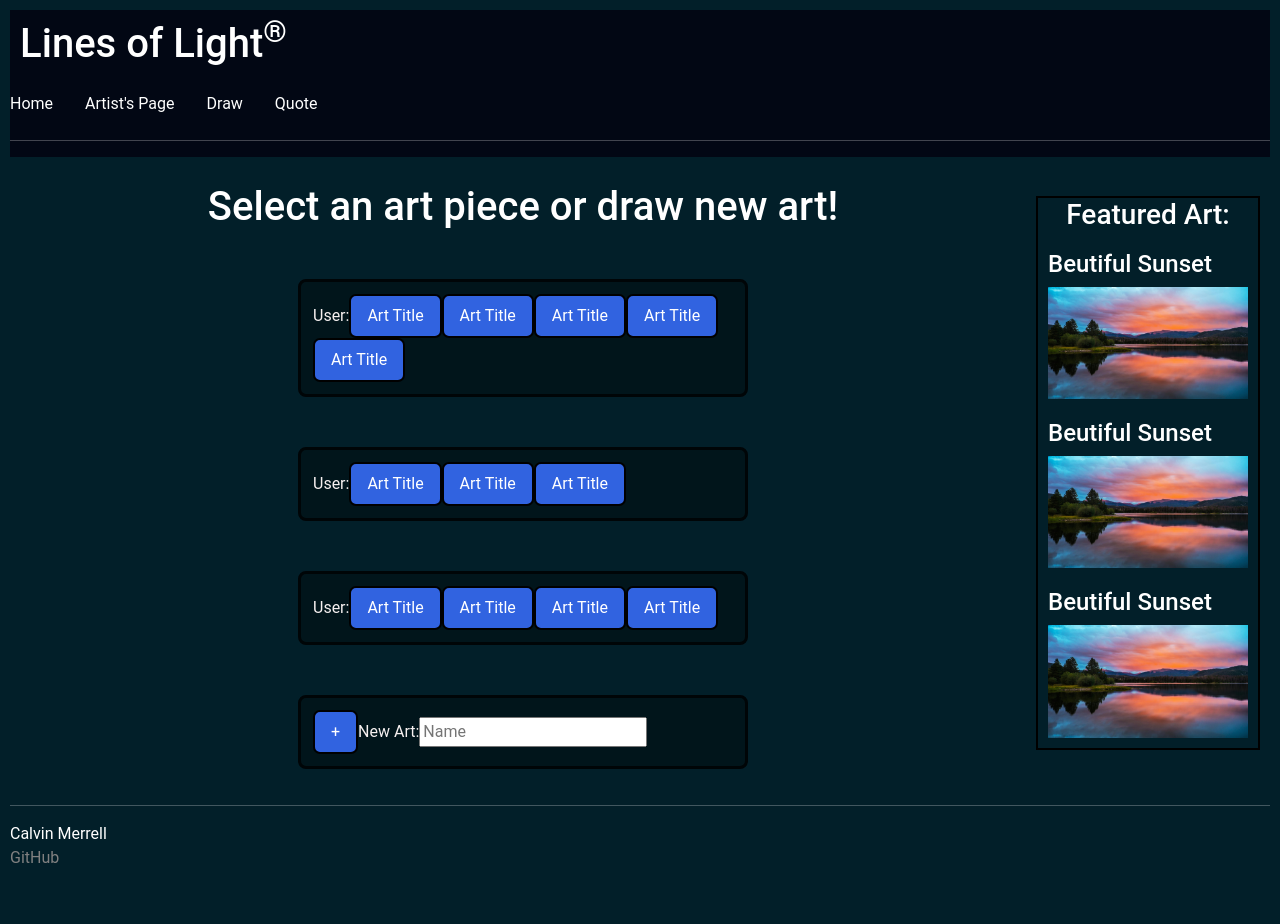
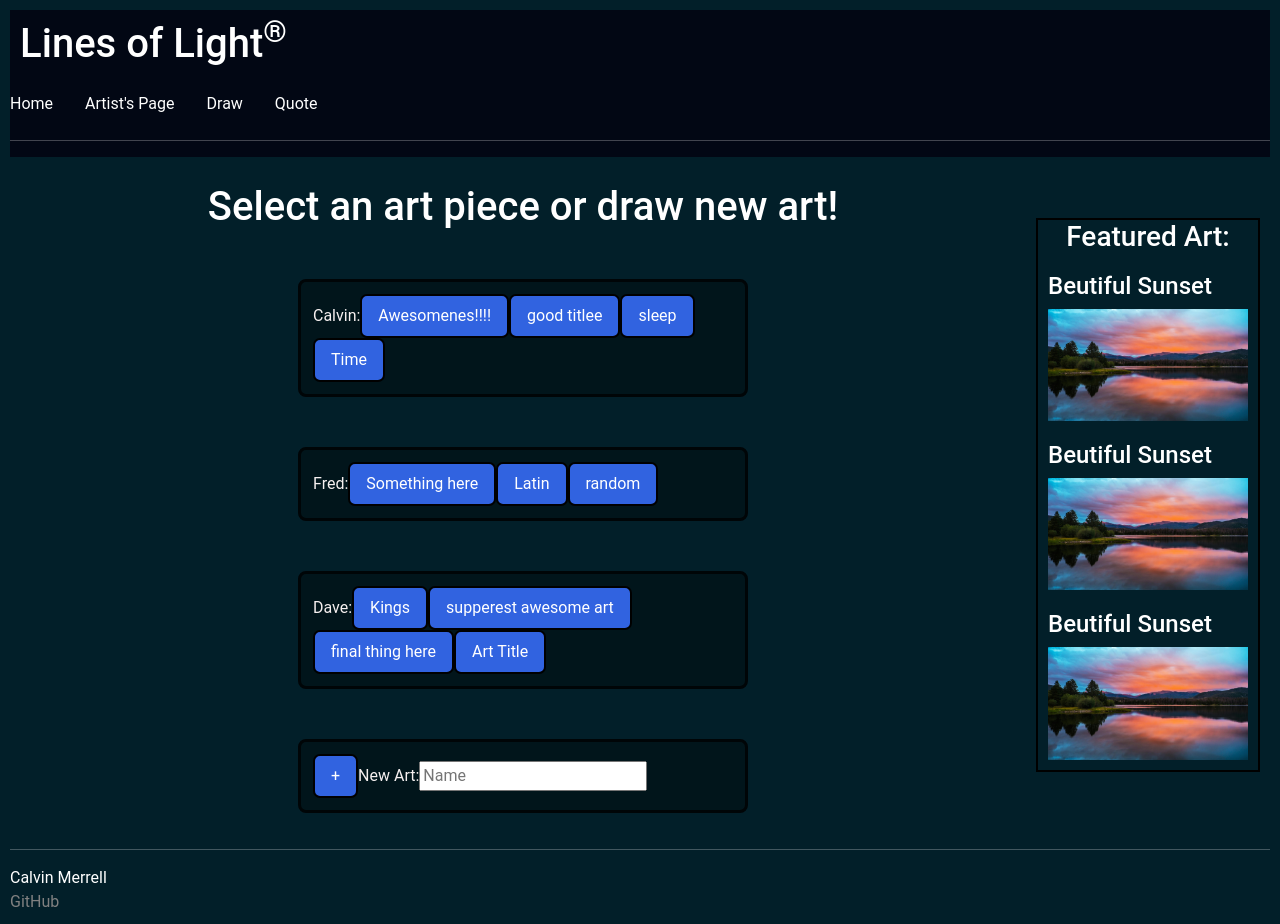
Before and after one commit to Nivlac17/startup, a React (Vite) app: page /navigation in a window 1280 px wide. Before the commit the page ends 880 px from the top, so only its background shows below. Built offline with nearby package versions, Linux system fonts and the light colour scheme.

Commit message:
Navigation page mock implemented without websocket

```diff
--- a/src/draw/draw.css
+++ b/src/draw/draw.css
@@ -5,7 +5,7 @@ main.layout {
   align-items: center;
   gap: 0px;
   flex-wrap: wrap;
-  margin-bottom: 25px;
+  margin-bottom: 10px;
 }
 
 .g {
@@ -13,7 +13,7 @@ main.layout {
   grid-template-columns: repeat(80, 13px);
   grid-auto-rows: 12px;
   gap: 1px;
-  margin: 40px auto 0;
+  margin: 0px auto 0;
   justify-content: center;
 }
 
@@ -56,6 +56,9 @@ main.layout {
   cursor: pointer;
 }
 
+.selectedColor {
+  margin-left: 30px;
+}
 
 
 .chat-box {
@@ -64,13 +67,13 @@ main.layout {
   border: 2px solid rgb(0, 5, 7);
   padding: 12px;
   margin-bottom: 10px;
-  max-width: 300px;
+  width: 300px;
   height: 350px;
   border-radius: 8px;
   background-color:rgb(255, 255, 255);
   color: rgb(0, 0, 0);
   margin-right: auto;
-  margin-top: 40px;
+  margin-top: 20px;
   overflow-y: auto;
 }
 
--- a/src/draw/draw.jsx
+++ b/src/draw/draw.jsx
@@ -110,10 +110,13 @@ export function Draw() {
               onClick={() => setSelectedColor(color)}
             ></button>
           ))}
+          <div className="selectedColor">
+            <button style={{ background: selectedColor }}></button>
+          </div>
         </div>
       </aside>
 
-      <button style={{ background: selectedColor }}></button>
+
 
       <section className="art-selection">
         <div className="g" id="g" ref={gridRef}></div>
--- a/src/navigation/navigation.jsx
+++ b/src/navigation/navigation.jsx
@@ -1,18 +1,23 @@
-import React from "react";
+import React, { useState } from "react";
 import "./navigation.css";
-// import { Watch } from "./draw/watch.jsx";
 import { useNavigate } from "react-router-dom";
 
 
 
 export function Navigation() {
 
+      const navigate = useNavigate();
+      const [newArtName, setNewArtName] = useState("");
 
 
-      const navigate = useNavigate();
 
       const viewArt = () => {
-      navigate("/watch");
+            navigate("/watch");
+      };
+
+      const drawArt = () => {
+            if (!newArtName.trim()) return;
+                  navigate("/draw");
       };
 
 
@@ -23,33 +28,33 @@ return (
 
               <h1>Select an art piece or draw new art!</h1>
               <div className="selection-style">
-                    User:
-                    <button onClick={viewArt}>Art Title</button>
-                    <button type="submit">Art Title</button>
-                    <button type="submit">Art Title</button>
-                    <button type="submit">Art Title</button>
-                    <button type="submit">Art Title</button>
+                    Calvin:
+                    <button onClick={viewArt}>Awesomenes!!!!</button>
+                    <button onClick={viewArt}>good titlee</button>
+                    <button onClick={viewArt}>sleep</button>
+                    <button onClick={viewArt}>Time</button>
+
               </div>
 
               <div className="selection-style">
-                    User:
-                    <button type="submit">Art Title</button>
-                    <button type="submit">Art Title</button>
-                    <button type="submit">Art Title</button>
+                    Fred:
+                    <button onClick={viewArt}>Something here</button>
+                    <button onClick={viewArt}>Latin</button>
+                    <button onClick={viewArt}>random</button>
               </div>
 
               <div className="selection-style">
-                    User:
-                    <button type="submit">Art Title</button>
-                    <button type="submit">Art Title</button>
-                    <button type="submit">Art Title</button>
-                    <button type="submit">Art Title</button>
+                    Dave:
+                    <button onClick={viewArt}>Kings</button>
+                    <button onClick={viewArt}>supperest awesome art</button>
+                    <button onClick={viewArt}>final thing here</button>
+                    <button onClick={viewArt}>Art Title</button>
               </div>
 
               <div className="selection-style">
-                <button type="submit">+</button>
-                New Art:
-                <input type="text" placeholder="Name" />
+                  <button onClick={drawArt}>+</button>
+                  New Art:
+                  <input type="text" placeholder="Name" value={newArtName} onChange={(e) => setNewArtName(e.target.value)}/>
               </div>
             </div>
 
```
